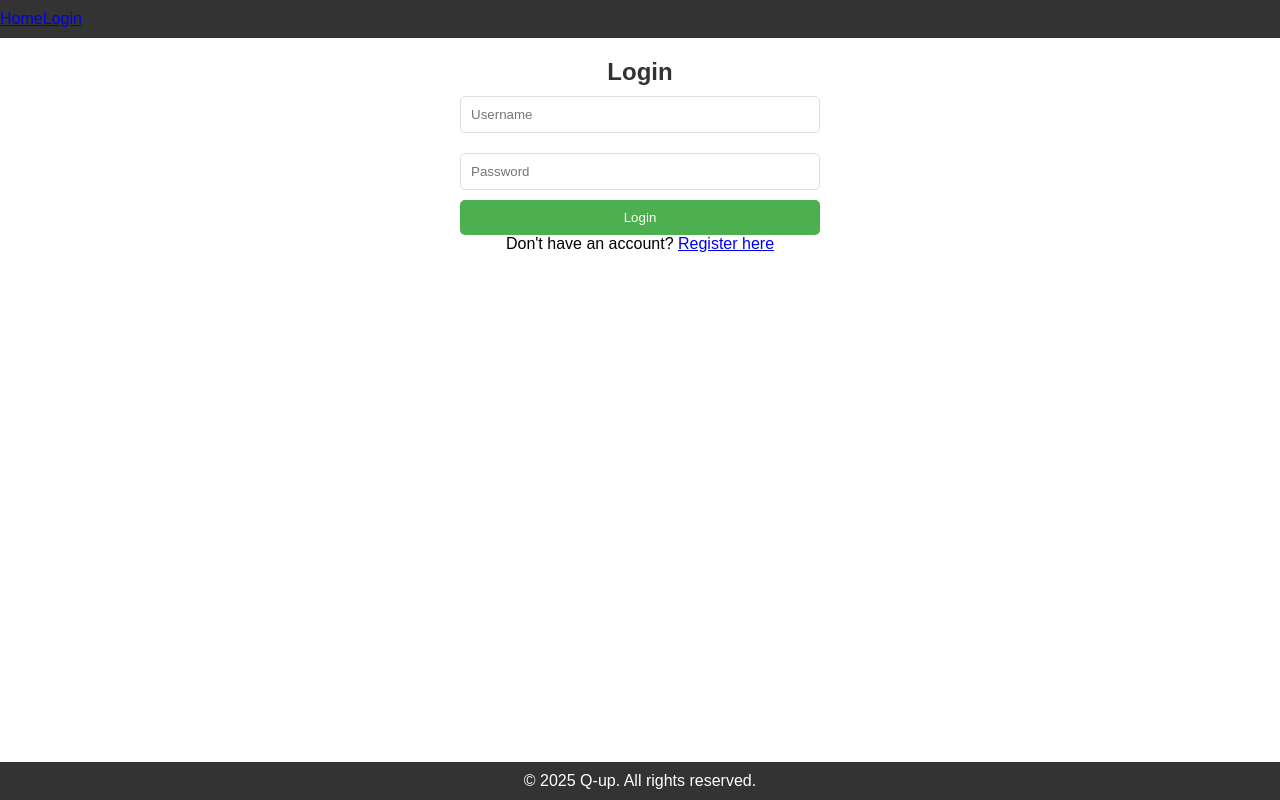
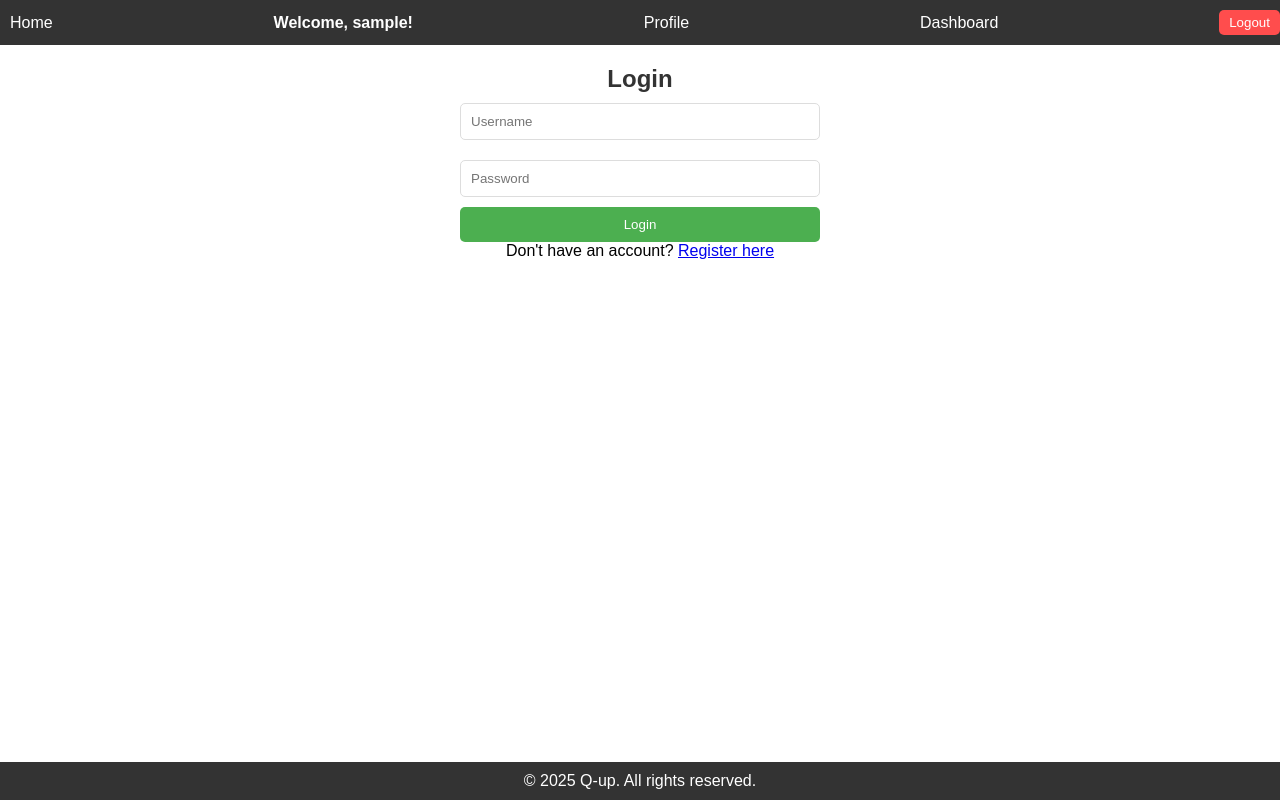
Before and after one commit to chipppo/Q-up, a React (Vite) app in the folder frontend/: page /login in a window 1280 px wide. Built offline with nearby package versions, Linux system fonts and the light colour scheme; sample sign-in values are in the browser's storage.

Commit message:
Edit profile page function fixed, added Dynamic Navbar(needs more work on Updating)

```diff
--- /dev/null
+++ b/frontend/src/components/Header.css
@@ -0,0 +1,40 @@
+/* src/components/Header.css */
+header {
+    background-color: #333;
+    padding: 10px 20px;
+    color: white;
+  }
+
+  nav {
+    display: flex;
+    justify-content: space-between;
+    align-items: center;
+  }
+
+  nav a {
+    color: white;
+    text-decoration: none;
+    margin: 0 10px;
+  }
+
+  nav a:hover {
+    text-decoration: underline;
+  }
+
+  nav button {
+    background-color: #ff4d4d;
+    color: white;
+    border: none;
+    padding: 5px 10px;
+    cursor: pointer;
+    border-radius: 5px;
+  }
+
+  nav button:hover {
+    background-color: #ff1a1a;
+  }
+
+  nav span {
+    margin-right: 10px;
+    font-weight: bold;
+  }
--- a/frontend/src/components/Header.jsx
+++ b/frontend/src/components/Header.jsx
@@ -1,14 +1,37 @@
 // src/components/Header.jsx
-
 import React from "react";
 import { Link } from "react-router-dom";
+import "./Header.css";
 
 const Header = () => {
+  const username = localStorage.getItem("username");
+
   return (
     <header>
       <nav>
         <Link to="/">Home</Link>
-        <Link to="/login">Login</Link>
+        {username ? (
+          <>
+            <span>Welcome, {username}!</span>
+            <Link to={`/profile/${username}`}>Profile</Link>
+            <Link to="/dashboard">Dashboard</Link>
+            <button
+              onClick={() => {
+                localStorage.removeItem("access");
+                localStorage.removeItem("refresh");
+                localStorage.removeItem("username");
+                window.location.href = "/";
+              }}
+            >
+              Logout
+            </button>
+          </>
+        ) : (
+          <>
+            <Link to="/login">Login</Link>
+            <Link to="/register">Register</Link>
+          </>
+        )}
       </nav>
     </header>
   );
--- a/frontend/src/pages/Profile.jsx
+++ b/frontend/src/pages/Profile.jsx
@@ -10,6 +10,7 @@ function Profile() {
   const [gameStats, setGameStats] = useState([]);
   const [isEditing, setIsEditing] = useState(false);
   const [error, setError] = useState("");
+  const loggedInUsername = localStorage.getItem("username"); // Get the logged-in user's username
 
   // Fetch user data
   useEffect(() => {
@@ -40,15 +41,19 @@ function Profile() {
   if (error) return <p>{error}</p>;
   if (!user) return <p>Loading...</p>;
 
+  const isCurrentUser = username === loggedInUsername; // Check if the profile belongs to the logged-in user
+
   return (
     <div className="profile-container">
       <h1>{user.display_name || user.username}</h1>
       <img src={user.avatar_url || "https://via.placeholder.com/150"} alt="Profile" />
       <p>Followers: {user.followers_count}</p>
       <p>Following: {user.following_count}</p>
-      <button onClick={() => setIsEditing(!isEditing)}>
-        {isEditing ? "Cancel" : "Edit Profile"}
-      </button>
+      {isCurrentUser && ( // Only show the Edit Profile button for the logged-in user
+        <button onClick={() => setIsEditing(!isEditing)}>
+          {isEditing ? "Cancel" : "Edit Profile"}
+        </button>
+      )}
 
       {isEditing ? (
         <EditProfile user={user} setUser={setUser} />
```
Also changed, not shown: 2 other files (tests, documents, lock files or other folders).
